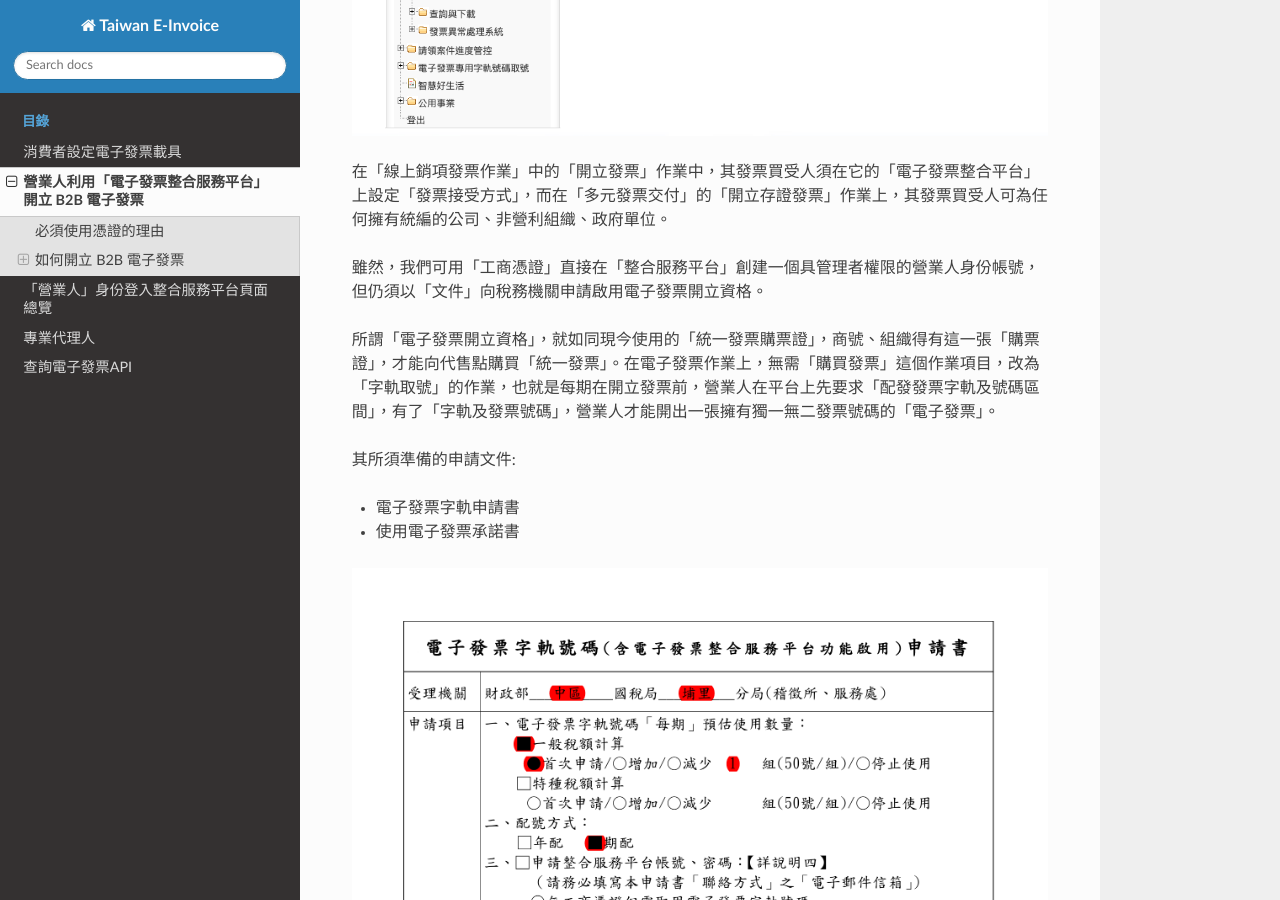
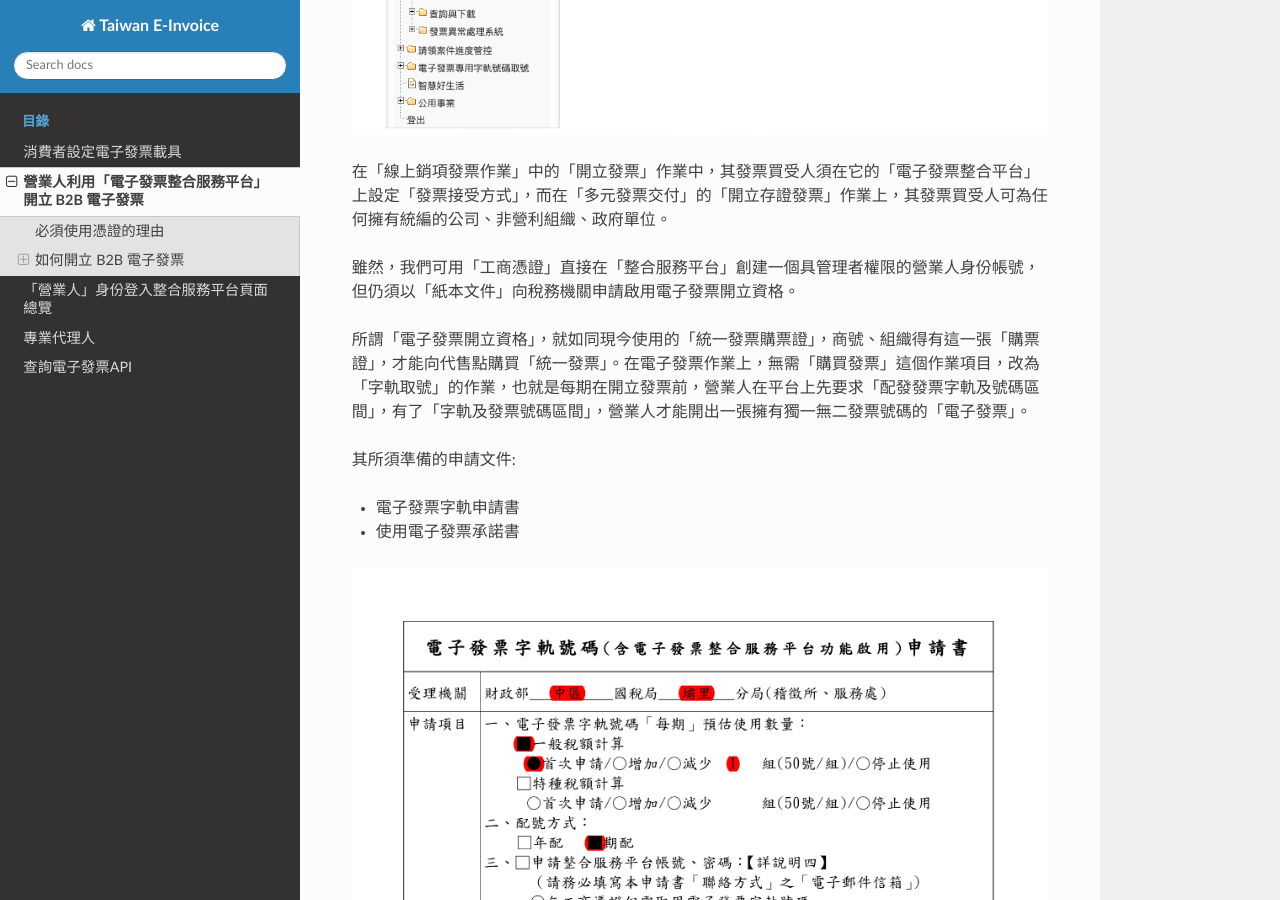
Before and after one commit to ho600-ltd/django-taiwan-einvoice, a Sphinx documentation site: the page built from docs/merchant_create_b2b_invoice.rst, in a window 1280 px wide and 900 px high, scrolled down 1785 px. Built offline with Sphinx 7.4.7 and the Read the Docs theme 2.0.0, drawn with Linux system fonts in a browser that asks for light colours; some of the changed text lies outside the part shown.

```diff
--- a/docs/index.rst
+++ b/docs/index.rst
@@ -41,7 +41,7 @@
     :caption: 目錄
 
     consumer_operations
-    merchant_prepare
+    merchant_create_b2b_invoice
     merchant_operations
     agent
     inquire_api
--- a/docs/merchant_prepare.rst
+++ b/docs/merchant_create_b2b_invoice.rst
@@ -58,13 +58,13 @@
 其發票買受人可為任何擁有統編的公司、非營利組織、政府單位。
 
 雖然，我們可用「工商憑證」直接在「整合服務平台」創建一個具管理者權限的營業人身份帳號，\
-但仍須以「文件」向稅務機關申請啟用電子發票開立資格。
+但仍須以「紙本文件」向稅務機關申請啟用電子發票開立資格。
 
 所謂「電子發票開立資格」，就如同現今使用的「統一發票購票證」，\
 商號、組織得有這一張「購票證」，才能向代售點購買「統一發票」。\
 在電子發票作業上，無需「購買發票」這個作業項目，改為「字軌取號」的作業，\
 也就是每期在開立發票前，營業人在平台上先要求「配發發票字軌及號碼區間」，\
-有了「字軌及發票號碼」，營業人才能開出一張擁有獨一無二發票號碼的「電子發票」。
+有了「字軌及發票號碼區間」，營業人才能開出一張擁有獨一無二發票號碼的「電子發票」。
 
 其所須準備的申請文件:
 
```
Also changed, not shown: other parts of docs/merchant_create_b2b_invoice.rst (+5 -4 lines).
